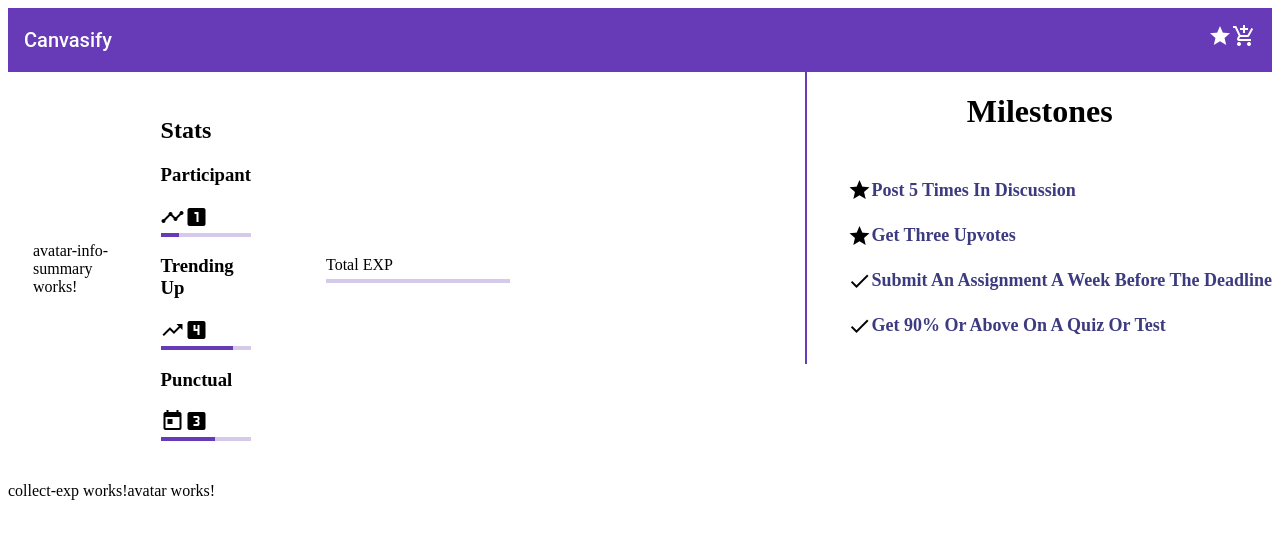
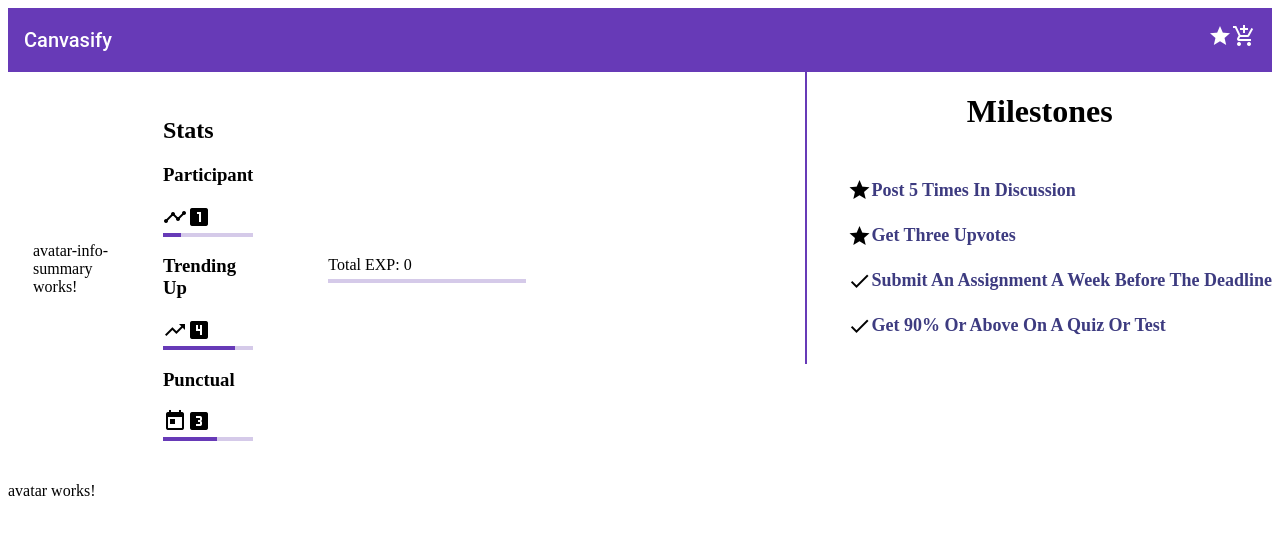
Before and after one commit to CambieStreetAnalytica/Canvasify, an Angular app in the folder web/: page / in a window 1280 px wide. Shown: the top 538 px of the page. Built offline with nearby package versions, Linux system fonts and the light colour scheme.

Commit message:
skeleton for exp collection

```diff
--- a/web/src/app/app.module.ts
+++ b/web/src/app/app.module.ts
@@ -4,6 +4,8 @@ import {NgModule} from '@angular/core';
 import {MatToolbarModule} from '@angular/material/toolbar';
 import {MatIconModule} from '@angular/material/icon';
 import {MatProgressBarModule} from '@angular/material/progress-bar';
+import {MatListModule} from '@angular/material/list';
+import {MatButtonModule} from '@angular/material/button';
 
 import {AppRoutingModule} from './app-routing.module';
 import {AppComponent} from './app.component';
@@ -40,6 +42,8 @@ import {MilestoneComponent} from './milestone/milestone.component';
     MatToolbarModule,
     MatIconModule,
     MatProgressBarModule,
+    MatListModule,
+    MatButtonModule
   ],
   providers: [],
   bootstrap: [AppComponent]
--- a/web/src/app/avatar-exp-summary/avatar-exp-summary.component.html
+++ b/web/src/app/avatar-exp-summary/avatar-exp-summary.component.html
@@ -1,8 +1,9 @@
 <div class="avatar-exp-summary">
   <div class="exp-summary-title">
-    Total EXP
+    Total EXP: {{getExperiencePoints() | async}}
   </div>
   <div class="progress-bar-container">
-      <mat-progress-bar color="primary"></mat-progress-bar>
+      <mat-progress-bar color="primary"
+                        [value]="getExperiencePoints() | async"></mat-progress-bar>
   </div>
 </div>
--- a/web/src/app/avatar-exp-summary/avatar-exp-summary.component.ts
+++ b/web/src/app/avatar-exp-summary/avatar-exp-summary.component.ts
@@ -1,4 +1,9 @@
 import { Component, OnInit } from '@angular/core';
+import { CanvasService } from '../canvas.service';
+import { Observable } from 'rxjs';
+import { map } from 'rxjs/operators';
+import { Assignment } from '../interfaces/assignment';
+import { Submission } from '../interfaces/submission';
 
 @Component({
   selector: 'app-avatar-exp-summary',
@@ -7,9 +12,23 @@ import { Component, OnInit } from '@angular/core';
 })
 export class AvatarExpSummaryComponent implements OnInit {
 
-  constructor() { }
+  constructor(private _canvasService: CanvasService) {
+    /*
+    this._submissionScores = this._canvasService.getAllSubmissionsObservable().pipe(
+      map((submissions: Submission[]) => {
+        let scores: number[] = submissions.map((submission: Submission) => submission.score === null ? 0 : submission.score);
+        return scores.reduce((acc: number, score: number) => acc + score);
+      })
+    );
+    */
+  }
 
   ngOnInit() {
   }
 
+  public getExperiencePoints(): Observable<number> {
+    return this._canvasService.getExperiencePoints();
+  }
+
+  // allAssignments, allFullTopics
 }
--- a/web/src/app/canvas.service.ts
+++ b/web/src/app/canvas.service.ts
@@ -1,7 +1,7 @@
 import {Injectable} from '@angular/core';
 import {BaseRequestsService} from './base-request.service';
 import {Course} from './interfaces/course';
-import {combineLatest, Observable, Subject} from 'rxjs';
+import {combineLatest, Observable, Subject, BehaviorSubject} from 'rxjs';
 import {flatMap, map, tap} from 'rxjs/operators';
 import {Assignment} from './interfaces/assignment';
 import {Submission} from './interfaces/submission';
@@ -18,7 +18,12 @@ export class CanvasService {
     private _numberOfUpVotes: Subject<number> = new Subject<number>();
     private _allAssignments: Subject<Assignment[]> = new Subject<Assignment[]>();
     private _allFullTopic: Subject<FullTopic[]> = new Subject<FullTopic[]>();
+
+    private _expPoints: Subject<number> = new Subject<number>();
+    private _totalExpPoints: BehaviorSubject<number> = new BehaviorSubject<number>(0);
+
     constructor(private _request: BaseRequestsService) {
+        this._expPoints.subscribe((points: number) => this._totalExpPoints.next(this._totalExpPoints.value + points));
     }
 
     public getAllCourses(): Observable<Course[]> {
@@ -261,4 +266,12 @@ export class CanvasService {
     public getAllFullTopicsObservable(): Observable<FullTopic[]> {
         return this._allFullTopic.asObservable();
     }
+
+    public setExperiencePoints(points: number): void {
+        this._expPoints.next(points);
+    }
+
+    public getExperiencePoints(): Observable<number> {
+        return this._totalExpPoints;
+    }
 }
--- a/web/src/app/collect-exp/collect-exp.component.html
+++ b/web/src/app/collect-exp/collect-exp.component.html
@@ -1,3 +1,8 @@
-<p>
-  collect-exp works!
-</p>
+<div class="collect-exp">
+  <mat-nav-list *ngFor="let item of getSubmissions() | async">
+      <mat-list-item>
+        <span>{{item.name}}</span>
+        <button mat-button color="primary" (onClick)="onClick(item)"></button>
+      </mat-list-item>
+  </mat-nav-list>
+</div>
--- a/web/src/app/collect-exp/collect-exp.component.less
+++ b/web/src/app/collect-exp/collect-exp.component.less
@@ -0,0 +1,5 @@
+.collect-exp {
+    display: flex;
+    height: 100%;
+    width: 100%;
+}
--- a/web/src/app/collect-exp/collect-exp.component.ts
+++ b/web/src/app/collect-exp/collect-exp.component.ts
@@ -1,4 +1,8 @@
 import { Component, OnInit } from '@angular/core';
+import { CanvasService } from '../canvas.service';
+import { Submission } from '../interfaces/submission';
+import { Observable } from 'rxjs';
+import { map } from 'rxjs/operators';
 
 @Component({
   selector: 'app-collect-exp',
@@ -7,9 +11,17 @@ import { Component, OnInit } from '@angular/core';
 })
 export class CollectExpComponent implements OnInit {
 
-  constructor() { }
+  constructor(public canvasService: CanvasService) {}
 
   ngOnInit() {
   }
 
+  public getSubmissions(): Observable<Submission[]> {
+    return this.canvasService.getAllSubmissionsObservable();
+  }
+
+  public onClick(submission: Submission): void {
+    this.canvasService.setExperiencePoints(submission.score);
+  }
+
 }
--- a/web/src/app/interfaces/assignment.ts
+++ b/web/src/app/interfaces/assignment.ts
@@ -14,4 +14,5 @@ export interface Assignment {
     grading_type: string; // "points" "letter_drade" "gpa_scale"
     has_submitted_submissions: boolean;
     published: boolean;
+    submission_types: string[]; // "online_quiz", "none", "on_paper", "discussion_topic", "external_tool"
 }
--- a/web/src/app/interfaces/submission.ts
+++ b/web/src/app/interfaces/submission.ts
@@ -1,4 +1,5 @@
 export interface Submission {
+    name: string;
     assignment_id: number;
     assignment: string;
     course: string;
@@ -8,10 +9,10 @@ export interface Submission {
     grade_matches_current_submission: boolean;
     html_url: string;
     preview_url: string;
-    score: string;
+    score: number;
     submitted_at: string;
     url: string;
-    user_id: number
+    user_id: number;
     grader_id: number;
     graded_at: string;
     user: string;
--- a/web/src/app/model/ExpPointModel.ts
+++ b/web/src/app/model/ExpPointModel.ts
@@ -1,3 +1,8 @@
 export class ExpPointModel {
     public points: number = 0;
 }
+
+export const QUIZ_EXP_RATE: number = 3;
+export const MARK_EXP_RATE: number = 2.75;
+export const SUBMISSION_EXP_RATE: number = 2.5;
+export const DISCUSSION_EXP_RATE: number = 1.5;
```
Also changed, not shown: web/src/app/avatar-exp-summary/avatar-exp-summary.component.less (line endings or trailing spaces), web/src/app/interfaces/discussionTopic.ts (line endings or trailing spaces), 1 other file (tests, documents, lock files or other folders). Lines whose indentation alone changed are shown as unchanged.
